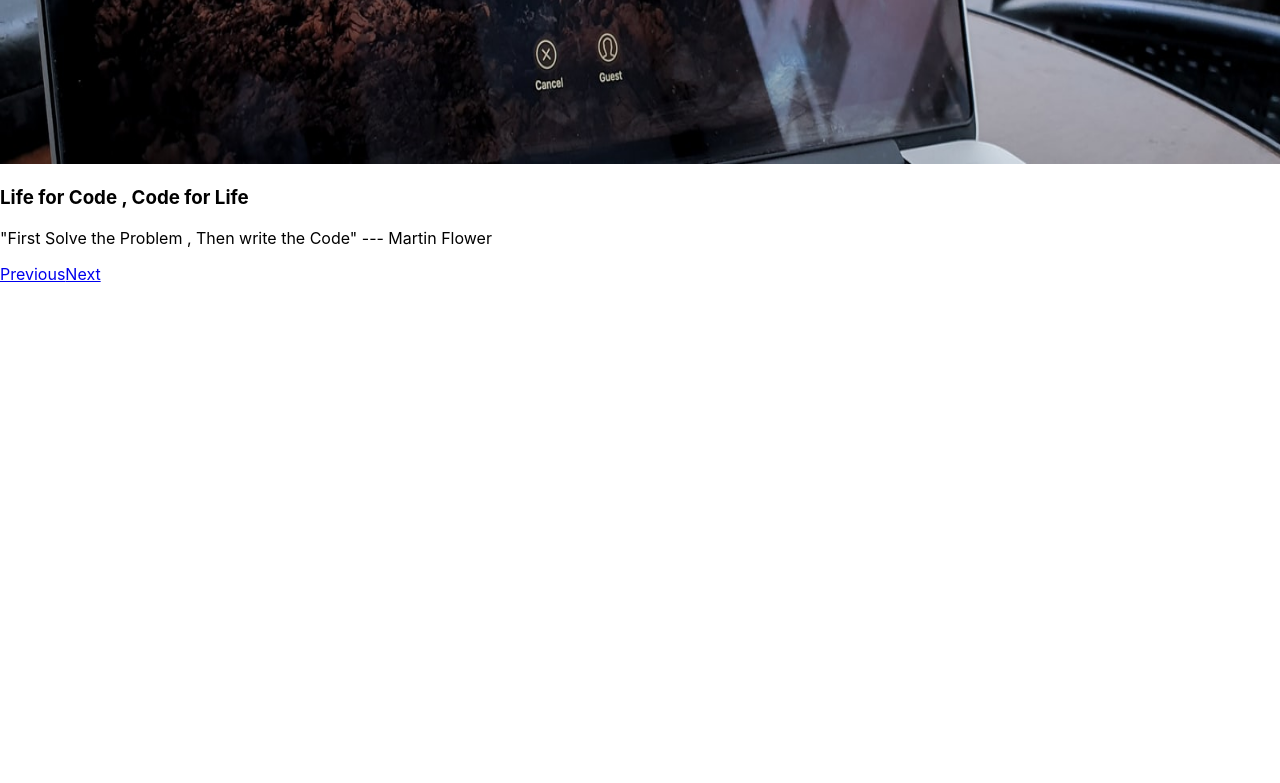
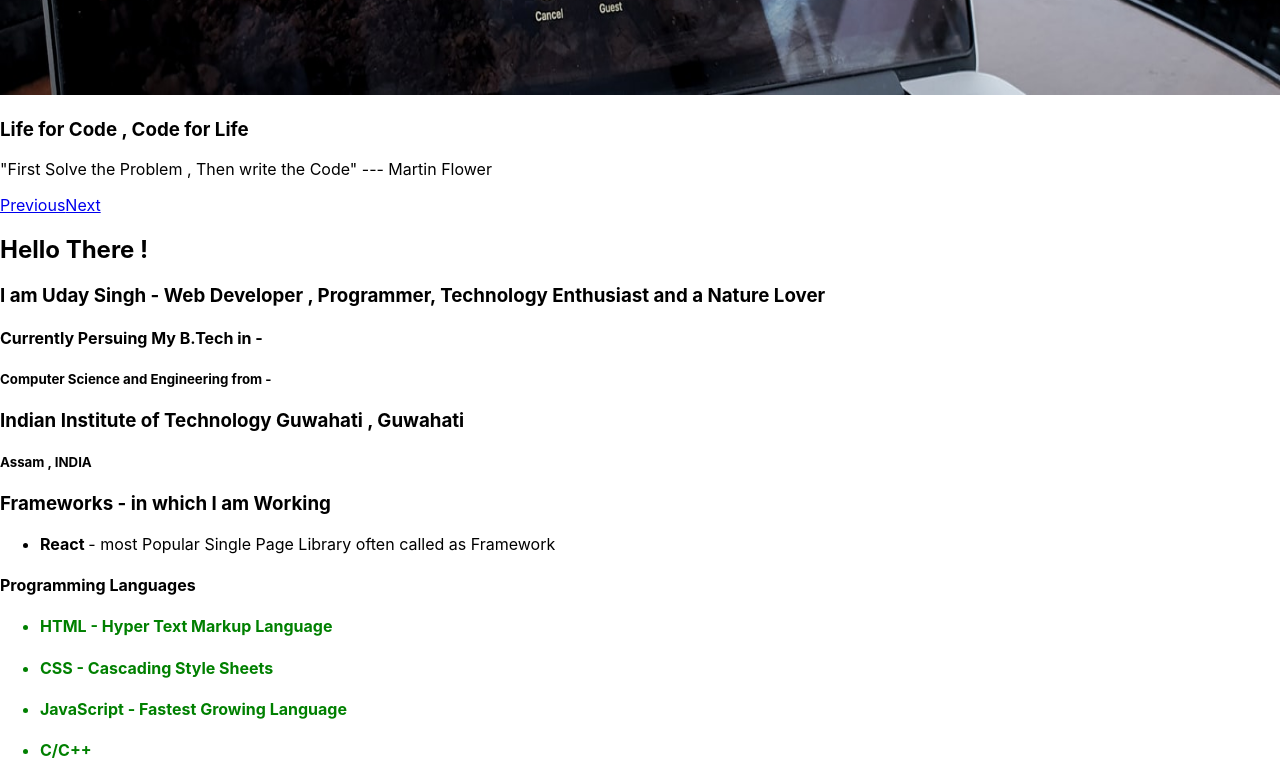
Before and after one commit to uday755/Uday-Portfolio, a React (Create React App) app: page / in a window 1280 px wide. Shown: the part 2000-2783 px from the top of the page. Before the commit the page ends 2284 px from the top, so only its background shows below. Built offline with nearby package versions, Linux system fonts and the light colour scheme; the HTML template or start-up script is replaced by a standard one.

Commit message:
Added INntroduction component

```diff
--- a/src/App.js
+++ b/src/App.js
@@ -1,16 +1,16 @@
 import './App.css';
-import Navbar  from "./components/Navbar";
+import Navbar from "./components/Navbar";
 import BootstrapCarousel from './components/BootstrapCarousel';
+// import { BrowserRouter, Routes, Route } from 'react-router-dom'
+import Introduction from './components/Introduction';
 
 function App() {
   return (
-    <div>
-      <>
+      <div>
         <Navbar />
-        <h2>Welcome to my Portfolio Website</h2>
-        <BootstrapCarousel/>
-      </>
-    </div>
+        <BootstrapCarousel />
+        <Introduction/>
+      </div>
   );
 }
 
--- a/src/components/BootstrapCarousel.js
+++ b/src/components/BootstrapCarousel.js
@@ -11,7 +11,7 @@ export default function BootstrapCarousel() {
                         className="d-block"
                         style={{height : '70vh' , width : '100vw'}}
                         src="./images/1.jpg"
-                        alt='Image 1'
+                        alt='First Slide'
                     />
                     <Carousel.Caption>
                         <h3>Welcome to my Portfolio - built for programmers</h3>
--- /dev/null
+++ b/src/components/Introduction.js
@@ -0,0 +1,56 @@
+import React from 'react'
+
+export default function Introduction() {
+    return (
+        <>
+        <div>
+            <div className="container">
+                <h2>Hello There !</h2>
+                <h3>I am <strong className='text-success'>Uday Singh</strong> - Web Developer , Programmer, Technology Enthusiast and a Nature Lover</h3>
+                <div className="container my-3">
+                    <h4>Currently Persuing My B.Tech in -</h4>
+                    <h5 className='text-info'>Computer Science and Engineering from - </h5>
+                    <h3 className='text-primary'>Indian Institute of Technology Guwahati , Guwahati</h3>
+                    <h5>Assam , <strong>INDIA</strong></h5>
+                </div>
+                <div className="container my-3">
+                    <h3 className='text-success'><strong>Frameworks</strong> - in which I am Working</h3>
+                    <ul>
+                        <li><strong>React </strong> - most Popular Single Page Library often called as Framework</li>
+                    </ul>
+                </div>
+                <div className="container my-3">
+                    <h4><strong className='text-danger'>Programming Languages</strong></h4>
+                    <div className="container">
+                        <ul style={{ color: 'green' }}>
+                            <li><h4>HTML - Hyper Text Markup Language </h4></li>
+                            <li><h4>CSS - Cascading Style Sheets</h4></li>
+                            <li><h4>JavaScript - Fastest Growing Language </h4></li>
+                            <li><h4>C/C++</h4></li>
+                            <li><h4>Core Java</h4></li>
+                        </ul>
+                    </div>
+                </div>
+                <div className="container my-3">
+                    <h3>Projects on which I am currently Working Now : </h3>
+                    <hr />
+                    <h4>1. <strong ><a rel='noreferrer' href="https://uday755.github.io/TextUtils/" target={"_blank"}>TextUtils</a></strong> - a text Utility application can be used for text manipulation</h4>
+                    <h4>2. <strong>Spotify</strong> - clone of popular music app Spotify </h4>
+                    <h4>3. <strong>NewsWorld </strong> - a News Application which can be used for personal purpose for daily Updates</h4>
+                    <h4>4. <strong>Uday-Portfolio </strong> - My Personal Portfolio Website</h4>
+                    <h4>5. <strong> MagicNotes </strong>- a Notes Taking Application for Personal purpose</h4>
+                </div>
+                <hr />
+                <div className="container my-3">
+                    <h4 className='text-center text-secondary'><strong>Educational Qualifications</strong>:</h4>
+                    <ul>
+                        <li><h4>Done 12th Grade from D.A.V Public School, Tohana (125120) Haryana India</h4></li>
+                        <li><h4>Qualified JEE Mains 2018,JEE Mains 2019</h4></li>
+                        <li><h4>Qualified JEE Advanced 2018,JEE Advanced 2019</h4></li>
+                    </ul>
+                </div>
+            </div>
+        </div>
+        </>
+    )
+}
--- a/src/components/Navbar.js
+++ b/src/components/Navbar.js
@@ -1,40 +1,39 @@
 import React from 'react'
+// import { Link } from 'react-router-dom'
 
 export default function Navbar() {
     return (
         <>
             <nav className="navbar navbar-expand-lg bg-light">
                 <div className="container-fluid">
-                    <a className="navbar-brand" href="#">Uday</a>
+                    <a className="navbar-brand" href="/">Uday</a>
                     <button className="navbar-toggler" type="button" data-bs-toggle="collapse" data-bs-target="#navbarSupportedContent" aria-controls="navbarSupportedContent" aria-expanded="false" aria-label="Toggle navigation">
                         <span className="navbar-toggler-icon"></span>
                     </button>
                     <div className="collapse navbar-collapse" id="navbarSupportedContent">
                         <ul className="navbar-nav me-auto mb-2 mb-lg-0">
                             <li className="nav-item">
-                                <a className="nav-link active" aria-current="page" href="#">Home</a>
+                                <a className="nav-link active" aria-current="page" href="/">Home</a>
                             </li>
                             <li className="nav-item">
-                                <a className="nav-link" href="#">My Blog</a>
+                                <a className="nav-link" href="/blog">My Blog</a>
                             </li>
 
                             <li className="nav-item">
-                                <a className="nav-link" href="#">Skills and Projects</a>
+                                <a className="nav-link" href="/skillsAndProjects">Skills and Projects</a>
                             </li>
 
                             <li className="nav-item">
-                                <a className="nav-link" href="#">Topics of my intrest</a>
+                                <a className="nav-link" href="/intrest">Topics of my intrest</a>
                             </li>
 
                             <li className="nav-item">
-                                <a className="nav-link" href="#">Qualifications</a>
+                                <a className="nav-link" href="/qualifications">Qualifications</a>
                             </li>
 
                             <li className="nav-item">
-                                <a className="nav-link" href="#">Achievements</a>
+                                <a className="nav-link" href="/achievements">Achievements</a>
                             </li>
-
-
                         </ul>
                         <form className="d-flex" role="search">
                             <input className="form-control me-2" type="search" placeholder="Search for keyword" aria-label="Search" />
```
Also changed, not shown: package.json (+3 -4 lines), 1 other file (tests, documents, lock files or other folders).
